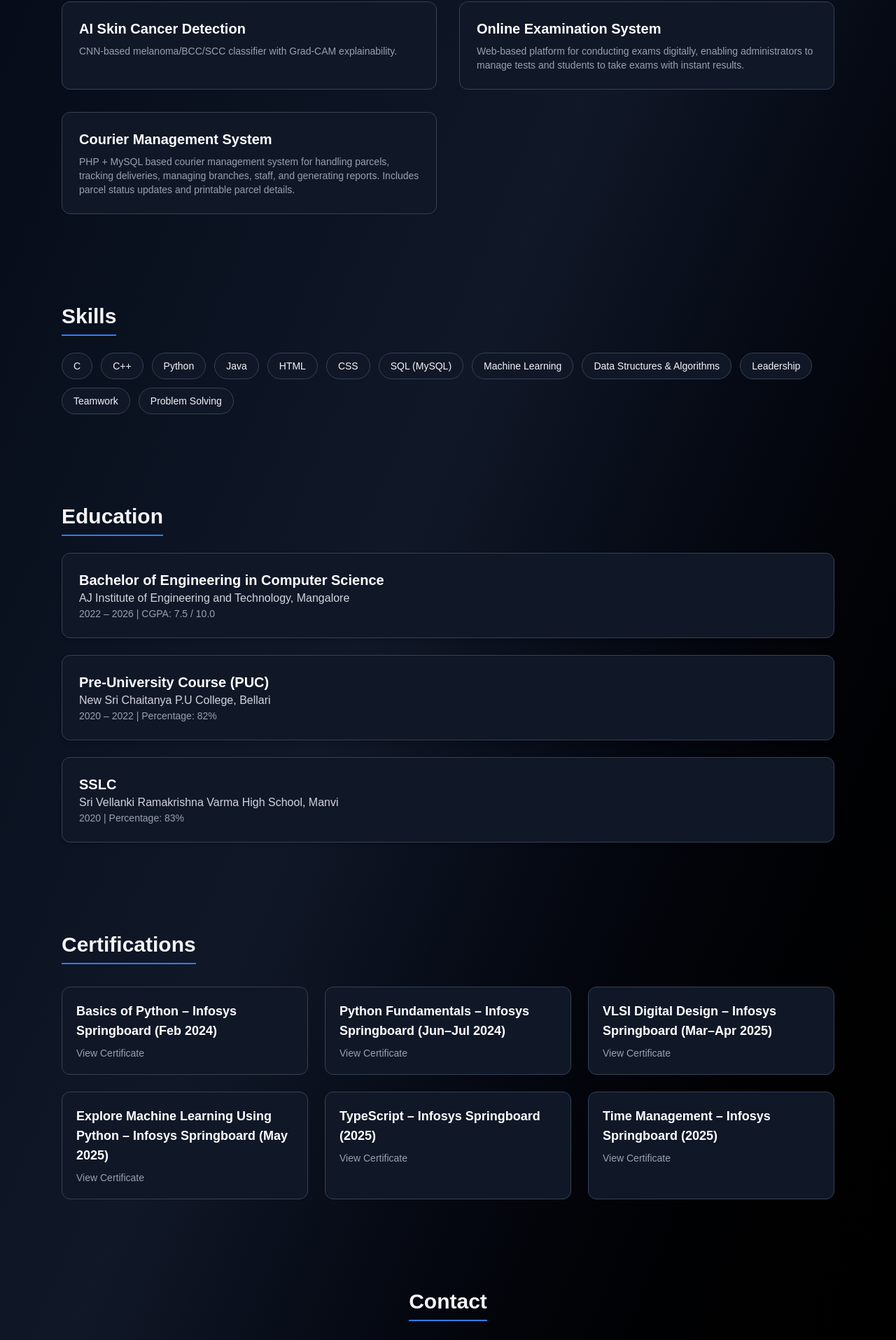
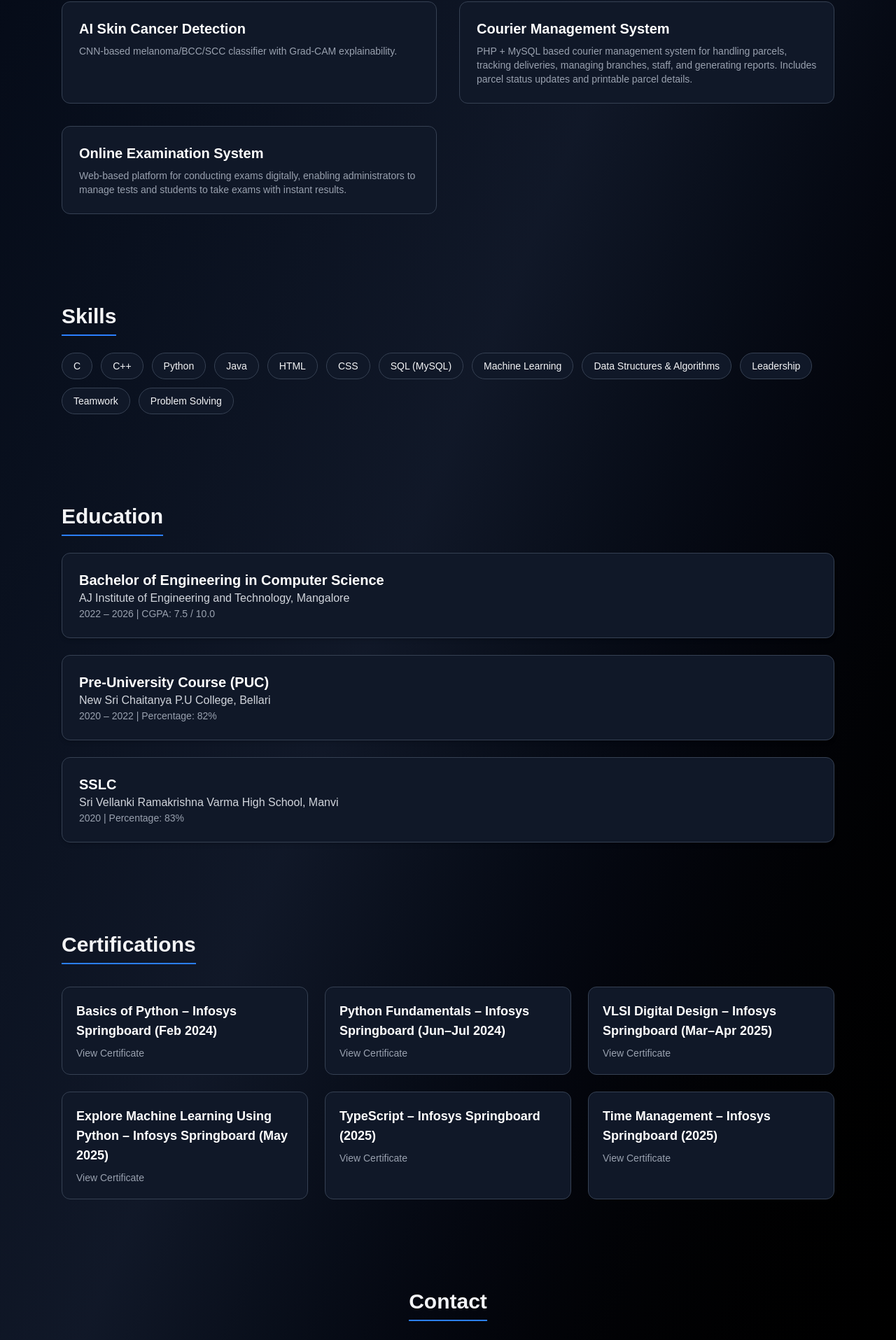
Before and after one commit to g-saikumar21/my-portfolio, a Next.js app: page / in a window 1280 px wide. Shown: the part 927-2842 px from the top of the page at 70% size. Built offline with nearby package versions, Linux system fonts and the light colour scheme.

Commit message:
Update projects in metadata to portfolio

```diff
--- a/app/page.tsx
+++ b/app/page.tsx
@@ -12,16 +12,16 @@ export default function Home() {
       link: "https://github.com/g-saikumar21",
     },
     {
+      title: "Courier Management System",
+      description:
+        "PHP + MySQL based courier management system for handling parcels, tracking deliveries, managing branches, staff, and generating reports. Includes parcel status updates and printable parcel details.",
+      link: "https://github.com/g-saikumar21/courier-management-system",
+    },
+    {
       title: "Online Examination System",
       description:
         "Web-based platform for conducting exams digitally, enabling administrators to manage tests and students to take exams with instant results.",
       link: "https://github.com/g-saikumar21",
-    },
-    {
-      title: "Courier Management System",
-      description:
-        "PHP + MySQL based courier management system for handling parcels, tracking deliveries, managing branches, staff, and generating reports. Includes parcel status updates and printable parcel details.",
-      link: "https://github.com/g-saikumar21/courier-management-system-updated", // ✅ GitHub repo
     },
   ];
 
@@ -211,6 +211,7 @@ export default function Home() {
       <section id="contact" className="max-w-6xl mx-auto px-6 py-16 text-center">
         <h2 className="text-3xl font-semibold border-b-2 border-blue-500 inline-block pb-2">Contact</h2>
         <div className="mt-6 flex flex-col gap-3 text-lg text-gray-300 items-center">
+          <p className="flex items-center gap-2"><MapPin size={18}/> Manvi, Raichur, India - 584120</p>
           <p className="flex items-center gap-2"><Phone size={18}/> +91 8867328175</p>
           <p className="flex items-center gap-2"><Mail size={18}/>
             <a href="mailto:saikumar70598@gmail.com" className="underline text-blue-400">saikumar70598@gmail.com</a>
```
